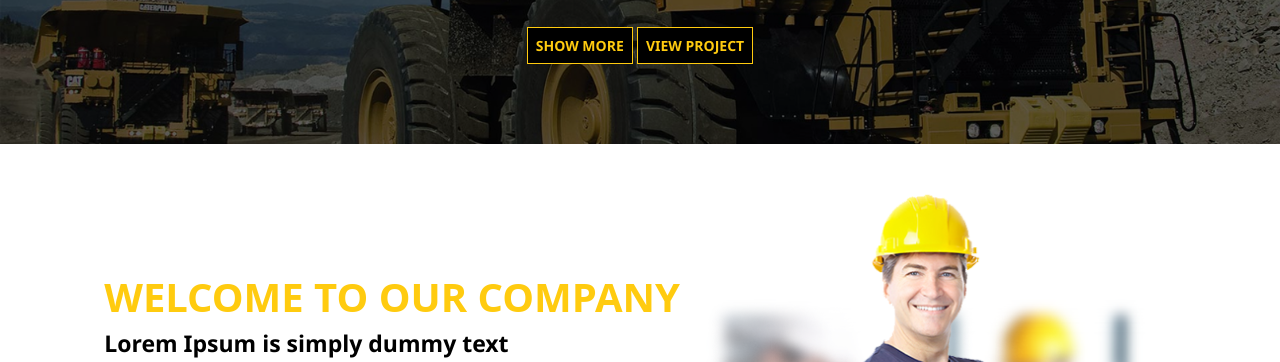
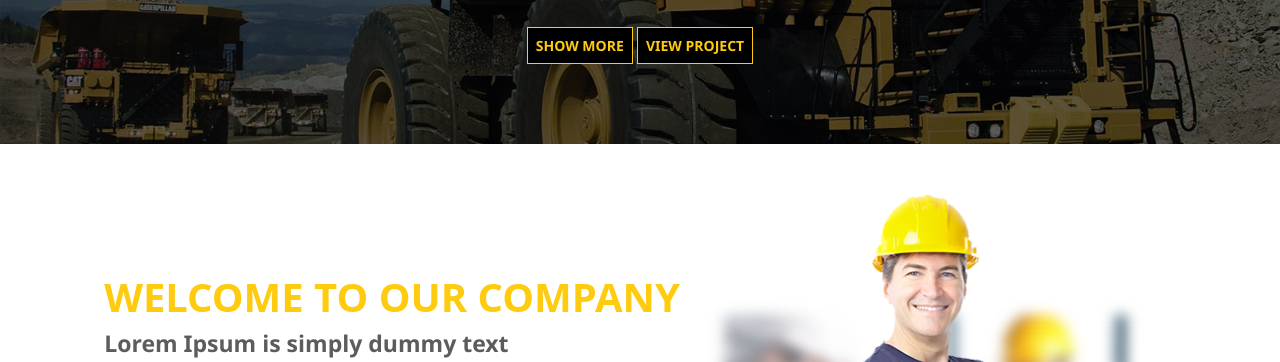
Before and after one commit to FawzyFouda/Constructure_Services, a plain HTML site: page index.html in a window 1280 px wide. Shown: the part 438-800 px from the top of the page. Drawn offline with Linux system fonts and the light colour scheme.

Commit message:
Update style.css

```diff
--- a/css/style.css
+++ b/css/style.css
@@ -166,6 +166,7 @@ nav input{
 }
 .sec2 article .content p{
     margin-bottom: 30px;
+    color: #000000a3;
 }
 .sec2 article .content a{
     text-decoration: none;
```
